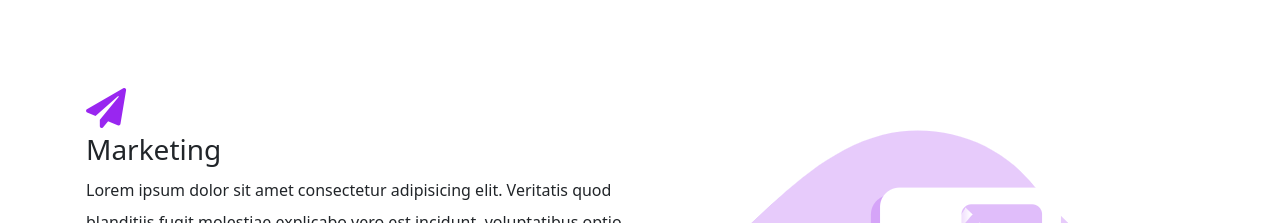
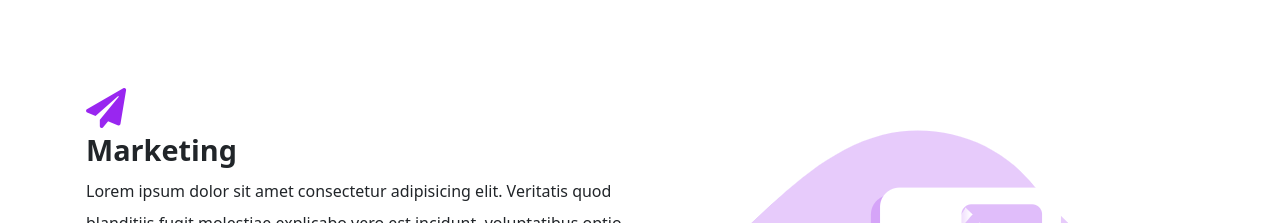
Before and after one commit to dyarawilliams/cleverara, a website: page index.html in a window 1280 px wide. Shown: the part 1620-1843 px from the top of the page. Drawn offline with Linux system fonts and the light colour scheme.

Commit message:
added display 3 title styling and a space

```diff
--- a/scss/components/_typography.scss
+++ b/scss/components/_typography.scss
@@ -1,5 +1,7 @@
 @use '../custom' as *;
 
+
+// DISPLAY 2
 .display-2 {
     margin-bottom: 1rem;
     text-transform: capitalize;
@@ -48,6 +50,12 @@
 // DISPLAY 3
 .display-3 {
     font-family: 'Poppins', sans-serif;
+
+    &--title {
+        font-size: 1.8rem;
+        text-transform: capitalize;
+        font-weight: 600;
+    }
 }
 
 // BORDER RIGHT
```
Also changed, not shown: assets/css/style.css, 1 other file.
